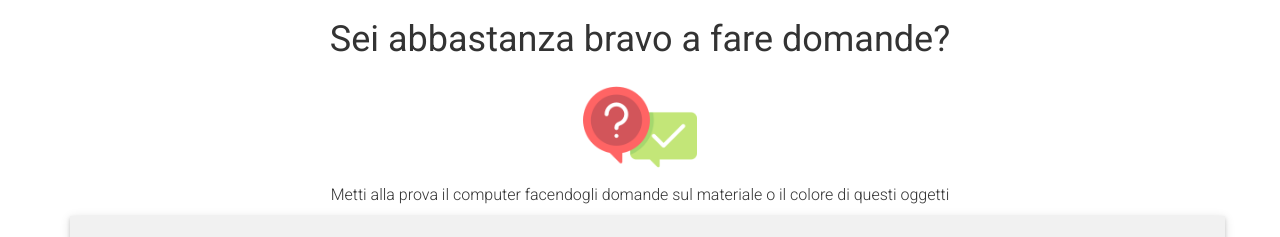
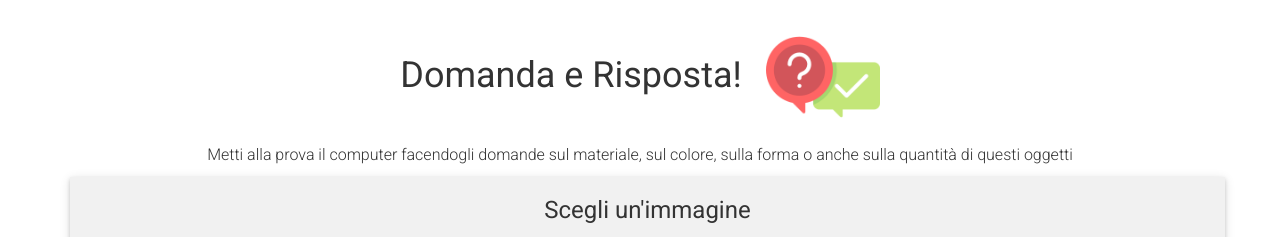
Before and after one commit to mesnico/RelationNetworks-CLEVR, a Flask app: page / in a window 1280 px wide. Shown: the top 237 px of the page. Run offline with Flask 2, Linux system fonts and the light colour scheme; parts of the project's set-up code (start-up, migrations or seed data) failed here and were passed over; some libraries are stand-ins or nearby versions.

Commit message:
Better UI

```diff
--- a/evaluate.py
+++ b/evaluate.py
@@ -221,7 +221,7 @@ class Evaluator():
         sample = next(islice(self.clevr_test_loader, sample_idx, sample_idx+1))
 
         if handwritten_qst:
-            sample['question'] = utils.to_dictionary_indexes(self.dictionaries[0], question, True).unsqueeze(0)
+            sample['question'] = utils.to_dictionary_indexes(self.dictionaries[0], question, False).unsqueeze(0)
 
         img, qst, label = utils.load_tensor_data(sample, self.args.cuda, self.args.invert_questions, volatile=True)
 
--- a/web/static/logic.js
+++ b/web/static/logic.js
@@ -25,7 +25,6 @@ angular
     var head = 0;
     var initialQueries = [2,4,7,9,14,15,16,18,19,21,22,23,25,26,33,35,37,38,40,42,44,45,47,48,50,51,52,55,56];
     var nextStop = maxLoadedImages;
-    var translate = true;
     var selectedQuestion = "";
     var recognition = null;
 
@@ -38,6 +37,7 @@ angular
     $scope.changeQueryDivStyle = {'display': 'none'};
     $scope.chooseQueryDivStyle = {'display': 'block'};
     $scope.template = 'templateChooseImage.html';
+    $scope.translate = true;
 
     function load() {
         if(queryChoice < 0){
@@ -56,7 +56,7 @@ angular
 
     function startRecognition() {
         recognition = new webkitSpeechRecognition();
-        recognition.lang = (translate) ? "it" : "en";
+        recognition.lang = ($scope.translate) ? "it" : "en";
         recognition.continuous = true;
         recognition.onresult = function (event) {
             var transcripted = "";
@@ -67,17 +67,25 @@ angular
                     transcripted = transcripted.concat(event.results[i][0].transcript);
                 }
             }
-            transcripted.concat('?')
+            transcripted = transcripted.concat('?');
             $scope.sendQuestion(transcripted);
         };
         recognition.onerror = function(event) {
-            if (event.error == 'no-speech') {
-                //restart recognition
-                startRecognition();
-            }
+            $scope.$apply(function(){
+                $scope.recognizeOn = false;
+            });
+            console.log('Speech recognition error');
         };
 
+        recognition.onend = function() {
+            $scope.$apply(function(){
+                $scope.recognizeOn = false;
+            });
+            console.log('Speech recognition service disconnected');
+        }
+
         recognition.start();
+        $scope.recognizeOn = true;
     }
 
     function stopRecognition() {
@@ -86,6 +94,10 @@ angular
     }
 
     load();
+
+    $scope.startRecognition = function(){
+        startRecognition();
+    }
 
     $scope.linkDisabled = function() {
         return queryChoice>=0;
@@ -143,7 +155,7 @@ angular
                 var rawquestions = response.data;
                 thiz.questions = [];
                 //translate if necessary
-                if (translate){
+                if ($scope.translate){
                     for (i=0; i<rawquestions.length; i++){
                         (function(inti){
                             rawquestions[inti].sentence = rawquestions[inti].sentence.replace('left of', 'to the left of');
@@ -179,6 +191,8 @@ angular
         $scope.inputValue = qst;
         selectedQuestion = qst;
         questionChoice = qst_id;
+        $scope.textual=true;
+        $scope.$broadcast('questionSelected');
     }
 
     $scope.inputValue = null;
@@ -188,6 +202,7 @@ angular
             params = {qstid: questionChoice};
             is_id = true;
         } else {
+            qst = qst.replace('.',';');
             params = {sentence: qst, qstid: questionChoice};
             is_id = false;
         }
@@ -201,9 +216,9 @@ angular
                     $scope.answerReady = true;
                     $scope.answerDivStyle = {'width': '90%'};
                     if (response.data[2] == 'error'){
-                        thiz.answer = (translate) ? 'Mi dispiace, non ho capito la domanda' : "I'm sorry, cannot understand the question";
+                        thiz.answer = ($scope.translate) ? 'Mi dispiace, non ho capito la domanda' : "I'm sorry, cannot understand the question";
                     } else {
-                        if (translate){
+                        if ($scope.translate){
                             thiz.answer = $scope.translateAnswer(response.data[0]);
                         } else {
                             thiz.answer = response.data[0];
@@ -229,7 +244,7 @@ angular
             });
         }
 
-        if (translate && !is_id){
+        if ($scope.translate && !is_id){
             $scope.translateQuestion(params.sentence, function(data){
                 params.sentence = data.translatedText;
                 makeQueryRequest(params);
@@ -276,7 +291,7 @@ angular
             cyan: 'azzurro',
             red: 'rosso',
             sphere: 'una sfera',
-            cude: 'un cubo',
+            cube: 'un cubo',
             cylinder: 'un cilindro',
             yes: 'sì',
             no: 'no'
@@ -325,4 +340,11 @@ angular
         element.attr('src', attr.imgFadeInOnload);
       }
     };
+})
+.directive('focusOn', function() {
+   return function(scope, elem, attr) {
+      scope.$on(attr.focusOn, function(e) {
+          elem[0].focus();
+      });
+   };
 });
--- a/web/static/style.css
+++ b/web/static/style.css
@@ -25,6 +25,7 @@ h1 { text-align: center; margin-top: 20px; padding: 0px; }
     margin-bottom: 10px;
     width: 100%;
     min-width: 100px;
+    display: block;
 }
 
 #answer {
@@ -32,8 +33,8 @@ h1 { text-align: center; margin-top: 20px; padding: 0px; }
     bottom: 30%;
     padding-left: 10px;
     padding-right: 10px;
-    width: 30%;
-    margin-left: 29%;
+    width: 29%;
+    margin-left: 30%;
     background-color: #f1f1f1fa;
     box-shadow: 0 5px 10px 0 rgba(0,0,0,0.16),0 5px 20px 0 rgba(0,0,0,0.12) !important;
     border: 4px;
@@ -64,6 +65,7 @@ h1 { text-align: center; margin-top: 20px; padding: 0px; }
 .affix #query-img {
     width: 50%;
     margin-bottom: 0px;
+    display: inline;
 }
 .affix #query-elem {
     margin-top: 5px;
@@ -74,7 +76,7 @@ h1 { text-align: center; margin-top: 20px; padding: 0px; }
     display: none;
 }
 .affix + .more-padding {
-    padding-top: 180px;
+    padding-top: 300px;
 }
 .affix + .less-padding {
     padding-top: 70px;
@@ -156,15 +158,14 @@ input {
     display: block;
 }
 
-#logo {
-    width: 100%;
-    text-align: center;
-    padding: 0px;
-}
 #logo img {
-    display: block;
     margin: 0 auto;
     width: 10%;
+    margin-left: 15px;
+}
+
+#logo+p {
+    text-align: center;
 }
 
 #record {
@@ -178,3 +179,8 @@ input {
     -ms-filter: brightness(1.4);
     filter: brightness(1.4);
 }
+
+.title {
+    justify-content: center;
+    margin-bottom: 20px;
+}
--- a/web/templates/index.html
+++ b/web/templates/index.html
@@ -43,13 +43,12 @@
 </head>
 <body>
     <div class="container">
-        <h1>
-            Sei abbastanza bravo a fare domande?
+        <h1 id="logo">
+            Domanda e Risposta!
+	    <img src="static/question.png"/ alt="Domanda e risposta">
         </h1>
-        <div id="logo">
-            <img src="static/question.png"/ alt="Domanda e risposta">
-            <p>Metti alla prova il computer facendogli domande sul materiale o il colore di questi oggetti</p>
-        </div>
+
+        <p>Metti alla prova il computer facendogli domande sul materiale, sul colore, sulla forma o anche sulla quantità di questi oggetti</p>
 
         <div class="samples">
             <div ng-controller='clevrImagesController as contr' class="row text-center text-lg-left samples-container">
```
Also changed, not shown: web/templates/templateChooseQuestion.html (+9 -5 lines).
